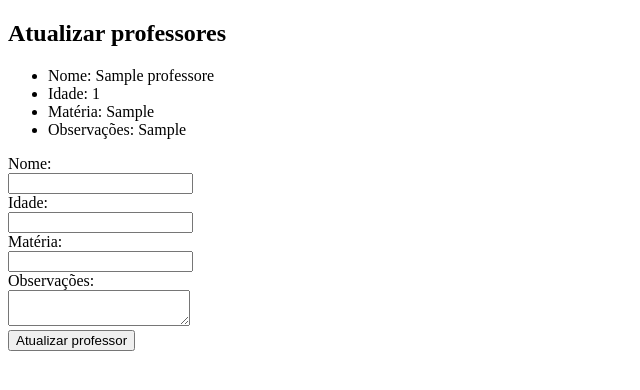
After one commit to Henrique762/escola_api, a Flask app: page /professores/editar/1 in a window 1280 px wide. The commit adds this page. Shown: the top 390 px of the page, without its empty margins (0-640 px from the left). Run offline with Flask 3, Linux system fonts and the light colour scheme; tables that the repository leaves empty hold one stand-in row (values such as "Sample post").

Commit message:
criando todas as operaçoes do crud.

```diff
--- a/app.py
+++ b/app.py
@@ -14,5 +14,5 @@ with app.app_context():
     db.create_all()
 
 
-
-app.run(host=app.config["HOST"], port = app.config['PORT'],debug=app.config['DEBUG'])
+if __name__ == '__main__':
+    app.run(host=app.config["HOST"], port = app.config['PORT'],debug=app.config['DEBUG'])
--- a/professores/professores_models.py
+++ b/professores/professores_models.py
@@ -25,13 +25,15 @@ class Professores(db.Model):
 def listar_professor(id_professor):
     professor = db.session.query(Professores).filter_by(id=id_professor).first()
     if professor is None:
-        return {'Message': 'Aluno nao encontrado'}
+        return False
     else:
         professor_dict = professor.to_dict()
         return professor_dict
 
 def listar_professores():
     professores = Professores.query.all()
+    if not professores:
+        return []
     professores_dict = [professor.to_dict() for professor in professores]
     return professores_dict
 
--- a/professores/professores_routes.py
+++ b/professores/professores_routes.py
@@ -7,19 +7,18 @@ professores_blueprint = Blueprint('professores', __name__)
 
 @professores_blueprint.route('/', methods=['GET'])
 def getIndex():
-  return "Meu index"
+  return render_template('index.html')
 
-
-# @professores_blueprint.route('/professores', methods=['GET'])
-# def get_professores():
-#   professores = listar_professores()
-#   return render_template('professores.html', professores=professores)
+@professores_blueprint.route('/professores', methods=['GET'])
+def get_professores():
+  professores = listar_professores()
+  return render_template('professores/professores.html', professores=professores)
 
 @professores_blueprint.route('/professores/adicionar', methods=['GET'])
 def adicionar_professores_page():
     return render_template('professores/professores_adicionar.html')
 
-@professores_blueprint.route('/professores', methods=['GET'])
+@professores_blueprint.route('/professores', methods=['POST'])
 def create_professores():
     nome = request.form['nome']
     idade = request.form['idade']
@@ -32,3 +31,44 @@ def create_professores():
                       'observacoes': observacoes }
     adicionar_professor(novo_professor)
     return redirect(url_for('professores.get_professores'))
+
+@professores_blueprint.route('/professores/<int:id_professor>', methods=['PUT', 'POST'])
+def update_professor(id_professor):
+        try:
+            professor = listar_professor(id_professor)
+            if(professor):
+              nome = request.form['nome']
+              idade = request.form['idade']
+              materia = request.form['materia']
+              observacoes = request.form['observacoes']
+
+              professor['nome'] = nome
+              professor['idade'] = idade
+              professor['materia'] = materia
+              professor['observacoes'] = observacoes
+              atualizar_professor(id_professor, professor)
+              return redirect(url_for('professores.get_professores'))
+            else:
+               return redirect(url_for('professores.get_professores'))
+        except:
+            return jsonify({'message': 'Professor não encontrado'}), 404
+
+
+@professores_blueprint.route('/professores/delete/<int:id_professor>', methods=['DELETE','POST'])
+def delete_professor(id_professor):
+        try:
+            excluir_professor(id_professor)
+            return redirect(url_for('professores.get_professores'))
+        except:
+            return jsonify({'message': 'Professor não encontrado'}), 404
+
+@professores_blueprint.route('/professores/editar/<int:id_professor>', methods=['GET'])
+def get_professor_id(id_professor):
+        try:
+          professor = listar_professor(id_professor)
+          if professor:
+            return  render_template('professores/professores_editar.html', professor=professor)
+          else:
+            return redirect(url_for('professores.get_professores'))
+        except:
+            return jsonify({'message': 'Professor não encontrado vbnvb'}), 404
--- /dev/null
+++ b/templates/professores/professores_editar.html
@@ -0,0 +1,41 @@
+<!DOCTYPE html>
+<html lang="en">
+
+<head>
+  <meta charset="UTF-8">
+  <meta name="viewport" content="width=device-width, initial-scale=1.0">
+  <title>Editar professores</title>
+</head>
+
+<body>
+  <section>
+    <h1>Atualizar professores</h1>
+    <ul>
+      <li>Nome: {{ professor.nome }}</li>
+      <li>Idade: {{ professor.idade }}</li>
+      <li>Matéria: {{ professor.materia }}</li>
+      <li>Observações: {{ professor.observacoes }}</li>
+    </ul>
+    <form action="{{ url_for('professores.update_professor', id_professor=professor.id) }}" method="post">
+      <div>
+        <label for="nome">Nome:</label><br>
+        <input type="text" id="nome" name="nome" required><br>
+      </div>
+      <div>
+        <label for="idade">Idade: </label><br>
+        <input type="number" id="idade" name="idade" required><br>
+      </div>
+      <div>
+        <label for="materia">Matéria: </label><br>
+        <input type="text" id="materia" name="materia" required><br>
+      </div>
+      <div>
+        <label for="observacoes">Observações: </label><br>
+        <textarea type="observacoes" id="observacoes" name="observacoes" required></textarea>
+      </div>
+      <input type="submit" value="Atualizar professor">
+    </form>
+  </section>
+</body>
+
+</html>
```
Also changed, not shown: templates/index.html (added, +14 -0 lines), templates/professores/professores.html (+21 -8 lines), templates/professores/professores_adicionar.html (+18 -4 lines).
